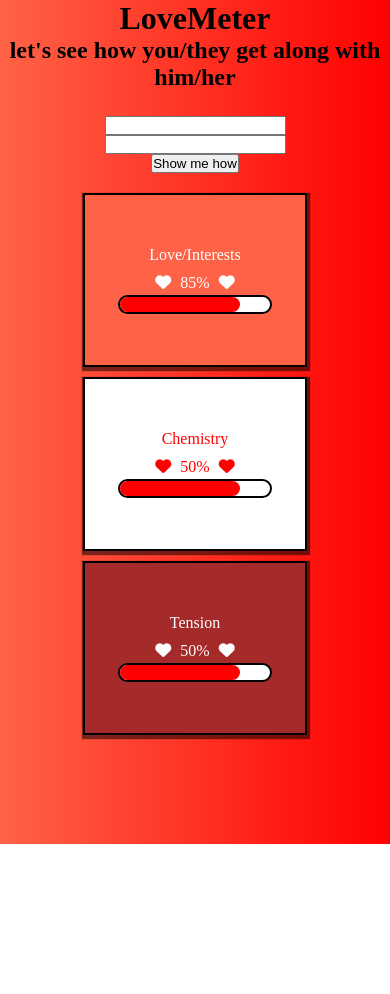
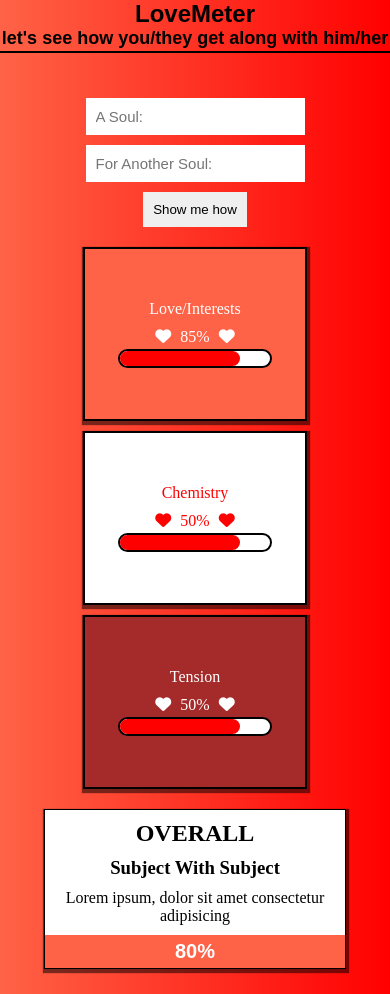
Before and after one commit to CodingChar/lovemeter, a plain HTML site: page index.html in a window 390 px wide. Before the commit the page ends 844 px from the top, so only its background shows below. Drawn offline with Linux system fonts and the light colour scheme.

Commit message:
icon added

```diff
--- a/index.html
+++ b/index.html
@@ -12,6 +12,7 @@
       crossorigin="anonymous"
       referrerpolicy="no-referrer"
     />
+    <link rel="icon" type="image/x-icon" href="heart.png">
   </head>
   <body>
     <main>
@@ -22,10 +23,19 @@
       <div class="container">
         <div class="partners">
           <div>
-            <input type="text" class="partner-input" name="partner-1" />
-          </div>
-          <div>
-            <input type="text" class="partner-input" name="partner-2" />
+            <input
+              type="text"
+              class="partner-input"
+              name="partner-1"
+              placeholder="A Soul: "
+            />
+
+            <input
+              type="text"
+              class="partner-input"
+              name="partner-2"
+              placeholder="For Another Soul: "
+            />
           </div>
           <div>
             <button class="result-btn">Show me how</button>
@@ -38,12 +48,12 @@
             </div>
             <div class="stat-info">
               <i class="fa-solid fa-heart"></i>
-              <span class="percent">85%</span>
+              <span class="percent" id="love-percent">85%</span>
               <i class="fa-solid fa-heart"></i>
             </div>
             <div class="stat-bar">
               <div class="outside">
-                <div class="inside"></div>
+                <div class="inside" id="love-bar"></div>
               </div>
             </div>
           </div>
@@ -53,12 +63,12 @@
             </div>
             <div class="stat-info">
               <i class="fa-solid fa-heart"></i>
-              <span class="percent">50%</span>
+              <span class="percent" id="chemistry-id">50%</span>
               <i class="fa-solid fa-heart"></i>
             </div>
             <div class="stat-bar">
               <div class="outside">
-                <div class="inside"></div>
+                <div class="inside" id="chemistry-bar"></div>
               </div>
             </div>
           </div>
@@ -68,15 +78,23 @@
             </div>
             <div class="stat-info">
               <i class="fa-solid fa-heart"></i>
-              <span class="percent">50%</span>
+              <span class="percent" id="tension-percent">50%</span>
               <i class="fa-solid fa-heart"></i>
             </div>
             <div class="stat-bar">
               <div class="outside">
-                <div class="inside"></div>
+                <div class="inside" id="tension-bar"></div>
               </div>
             </div>
           </div>
+        </div>
+        <div class="overall-container">
+          <h2>OVERALL</h2>
+          <h3 id="couple">Subject With Subject</h3>
+          <p class="phrase" id="phrase">
+            Lorem ipsum, dolor sit amet consectetur adipisicing
+          </p>
+          <span class="overall" id="overall">80%</span>
         </div>
       </div>
     </main>
--- a/styles.css
+++ b/styles.css
@@ -1,6 +1,7 @@
 *{
     margin:0;
     padding:0;
+
 }
 body{
     background: linear-gradient(to right, tomato, red);
@@ -20,9 +21,11 @@ main, .container{
 }
 header{
     text-align: center;
+    font-family: Arial, Helvetica, sans-serif;
 }
 .container{
     padding:5px;
+    flex-direction: column;
 }
 
 
@@ -64,8 +67,6 @@ header{
     background-color: brown;
 }
 
-/* stat love */
-
 .stat{
    width:200px;
    height:150px;
@@ -73,12 +74,59 @@ header{
    color:white;
 }
 
-.partners{
+
+.overall-container{
+    display: flex;
+    flex-direction: column;
+    justify-content: center;
+    align-items: center;
+    text-align: center;
+    gap:10px;
+    padding-top:10px;
+
+    width:fit-content;
+    max-width:300px;
+    border:1px solid black;
+
+
+    background-color:white;
+    box-shadow:1px 2px 1px 2px rgba(0, 0, 0, 0.529);
+
+
+}
+.overall{
+    width:96.9%;
+    padding:5px;
+    background-color: tomato;
+    color:white;
+    font-family: Arial, Helvetica, sans-serif;
+    font-weight: 700;
+    font-size:20px;
+}
+
+
+.partners, .partners *{
     display: flex;
     justify-content: center;
     align-items: center;
-    flex-direction: column;
+    flex-direction: row;
+    gap:10px;
 }
+
+.partner-input{
+    border: none;
+    padding:10px;
+    font-size:15px;
+}
+.result-btn{
+    padding:10px;
+    border: none;
+    cursor: pointer;
+}
+.result-btn:active{
+    border:1px solid black;
+}
+
 
 
 .outside{
@@ -96,3 +144,26 @@ header{
     text-align: left;
 
 }
+
+@media (max-width:720px) {
+    header{
+        width:100%;
+        border-bottom:2px solid black;
+        font-size:12px;
+        padding-bottom:2px;
+        margin-bottom:20px;
+    }
+    .partners, .partners *{
+        display: flex;
+        justify-content: center;
+        align-items: center;
+        flex-direction: column;
+        gap:10px;
+    }
+    .container{
+        flex-direction: column;
+    }
+    .stats{
+        flex-direction: column;
+    }
+}
```
Also changed, not shown: heart.png (added).
